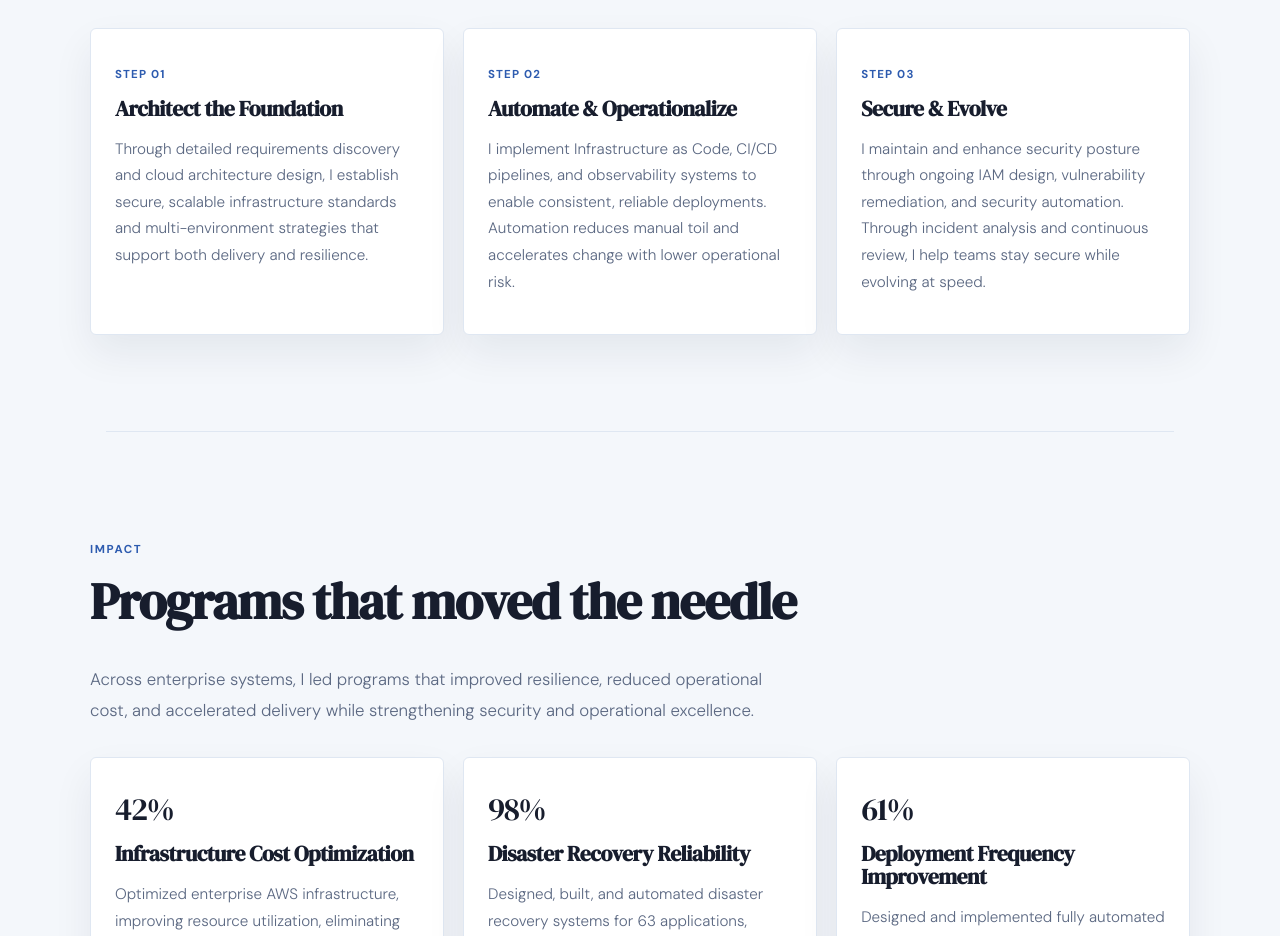
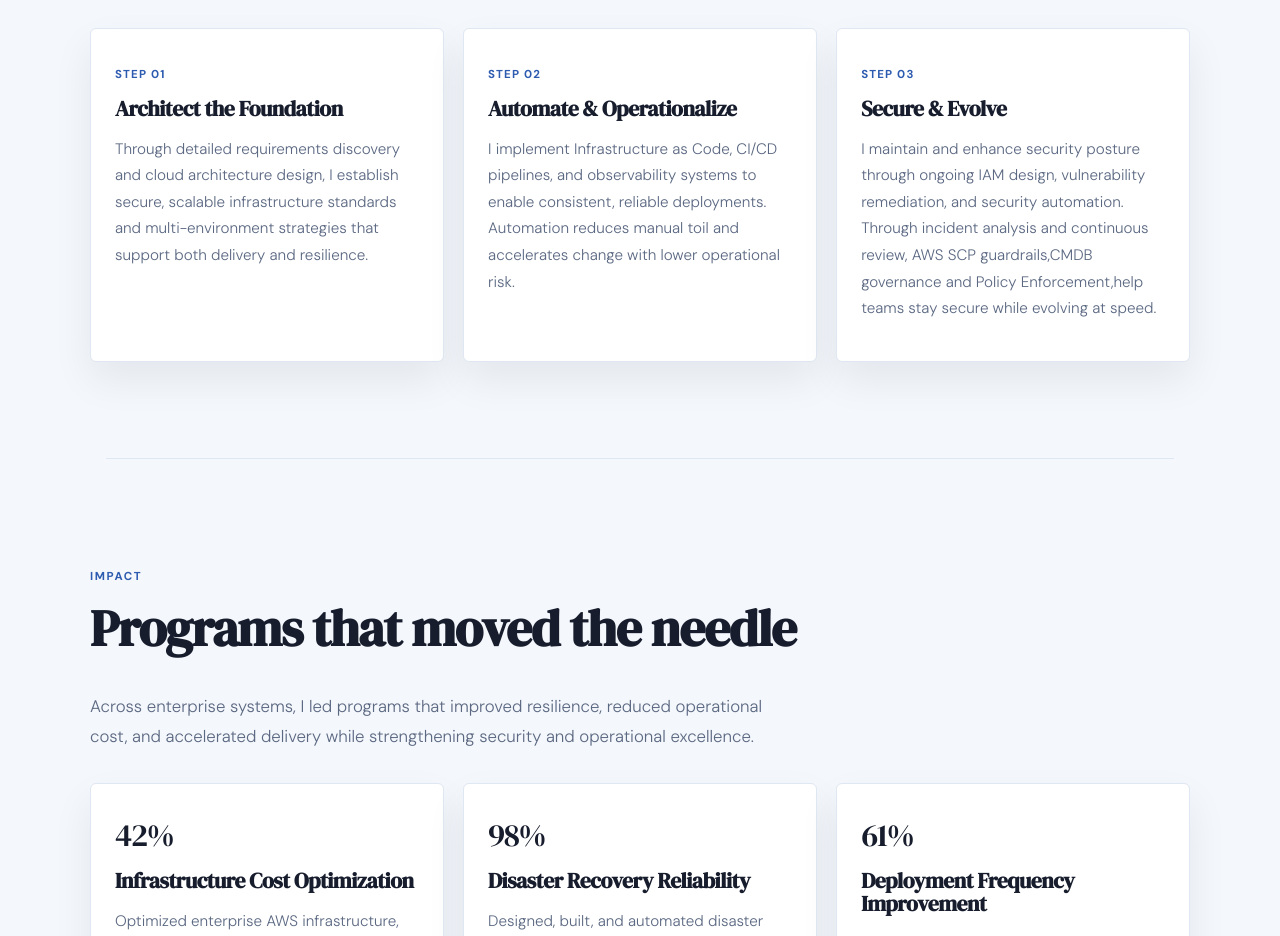
Before and after one commit to Wilson-Ifeanyi/resume, a plain HTML site: page index.html in a window 1280 px wide. Shown: the part 3860-4796 px from the top of the page. Drawn offline with Linux system fonts and the light colour scheme.

Commit message:
add content

```diff
--- a/index.html
+++ b/index.html
@@ -792,7 +792,7 @@
         <div class="card fade">
           <p class="card-title">Step 03</p>
           <h3 class="approach-card-title">Secure & Evolve</h3>
-          <p class="approach-card-desc">I maintain and enhance security posture through ongoing IAM design, vulnerability remediation, and security automation. Through incident analysis and continuous review, I help teams stay secure while evolving at speed.</p>
+          <p class="approach-card-desc">I maintain and enhance security posture through ongoing IAM design, vulnerability remediation, and security automation. Through incident analysis and continuous review, AWS SCP guardrails,CMDB governance and Policy Enforcement,help teams stay secure while evolving at speed.</p>
         </div>
       </div>
     </section>
```
